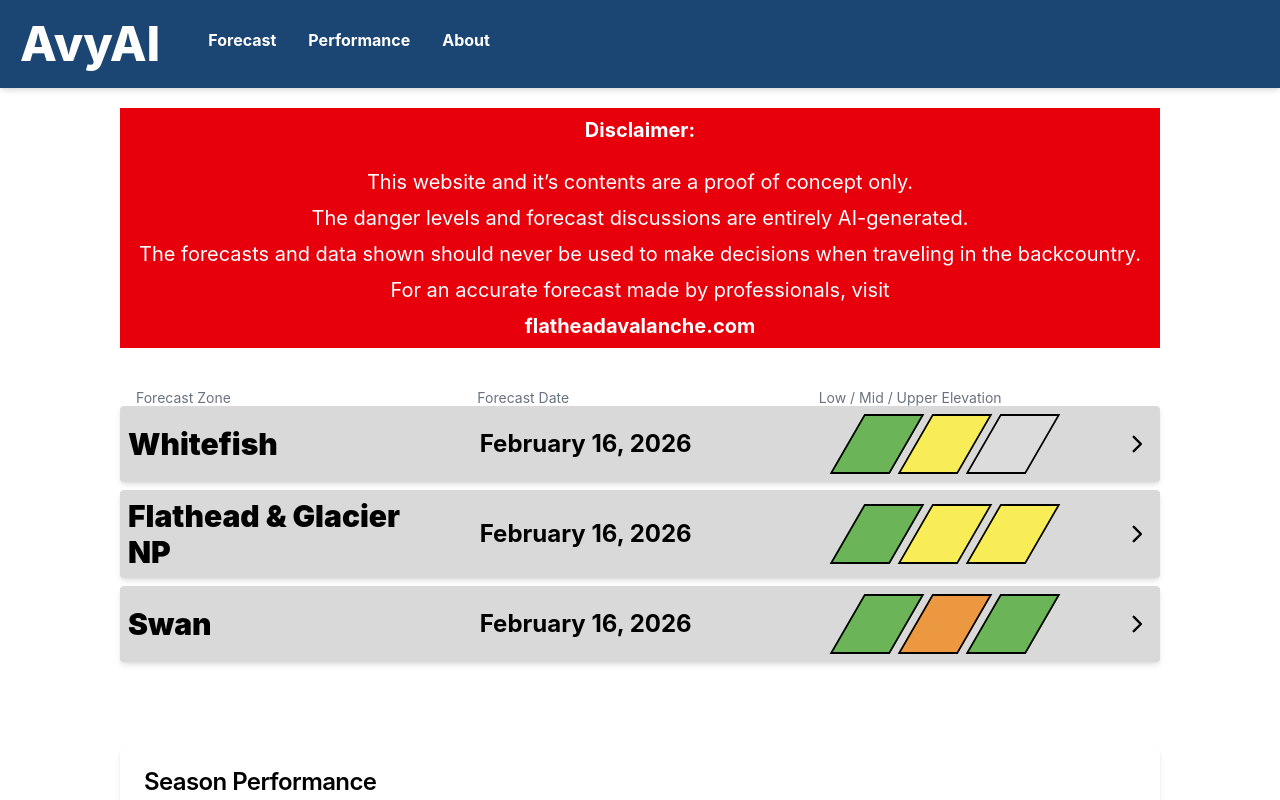
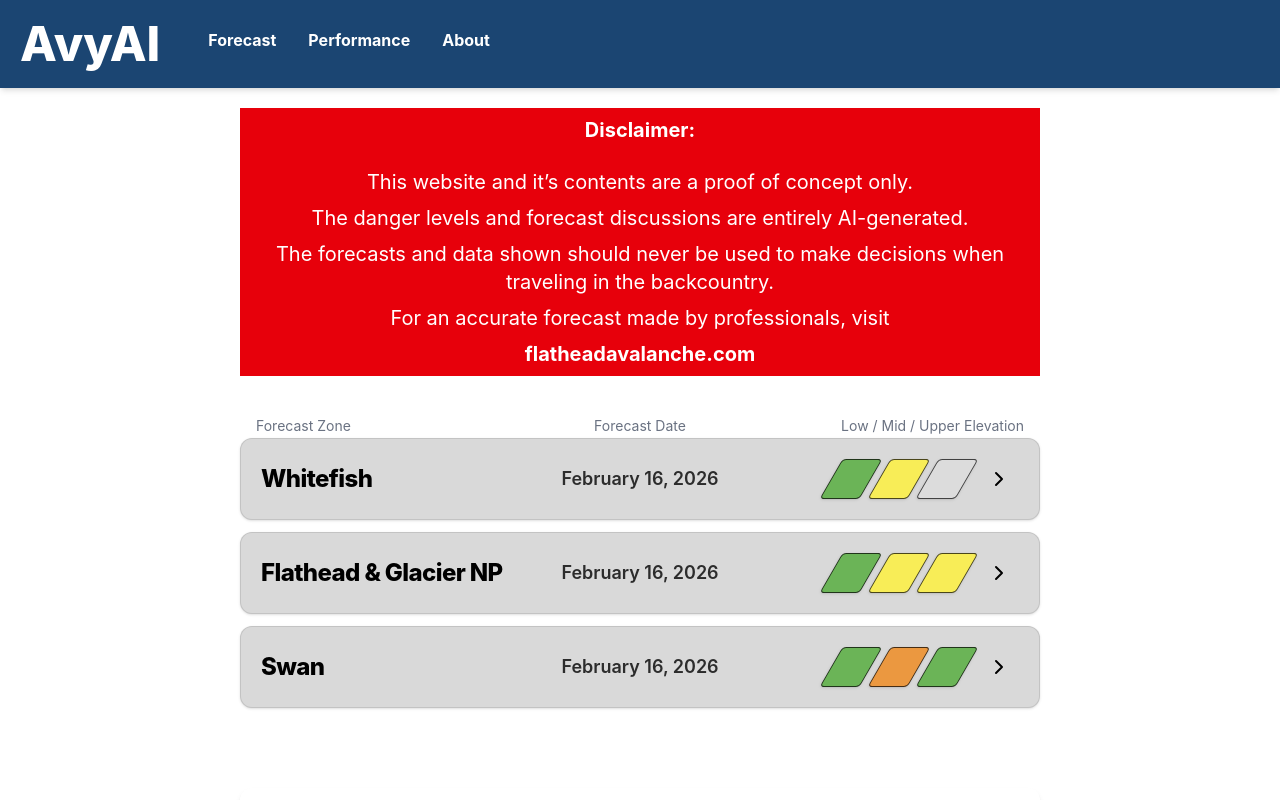
Before and after one commit to CanFam23/avy-forecasting, a React (Vite) app in the folder web/avyAI/: page / in a window 1280 px wide. Shown: the top 800 px of the page. Built offline with nearby package versions, Linux system fonts and the light colour scheme.

Commit message:
Improve styling of forecast pages and improve general layout

```diff
--- a/web/avyAI/src/App.tsx
+++ b/web/avyAI/src/App.tsx
@@ -53,12 +53,13 @@ function App() {
     return (
         <>
             <Navbar navNames={["Forecast", "Performance", "About"]}/>
-            <main className="justify-center mx-10 md:mx-30 my-5 min-h-screen">
+            <main className="justify-center mx-10 md:mx-60 my-5 min-h-screen">
                 <Disclaimer/>
-                <div className="grid grid-cols-3 gap-x-4 items-center w-full mb-[-10px] mt-10 px-4 text-gray-500 text-xs sm:text-sm">
+                <div
+                    className="grid grid-cols-3 gap-x-4 items-center w-full mb-[-10px] mt-10 px-4 text-gray-500 text-xs sm:text-sm">
                     <p>Forecast Zone</p>
-                    <p>Forecast Date</p>
-                    <p>Low / Mid / Upper Elevation</p>
+                    <p className="text-center">Forecast Date</p>
+                    <p className="text-end">Low / Mid / Upper Elevation</p>
                 </div>
                 <Forecast
                     dayPreds={dayPreds}
--- a/web/avyAI/src/components/Forecast.tsx
+++ b/web/avyAI/src/components/Forecast.tsx
@@ -4,13 +4,20 @@ import type {ForecastProps, ForecastDay, ForecastDiscussion} from "../types.ts";
 import {WeatherTable} from "./WeatherTable.tsx";
 import {dangerMap, dangerMapName} from "../utils/dangers.ts";
 
-export function Forecast({ dayPreds, zone, latestDate, zoneDataName, forecastDis, weather }: ForecastProps) {
-    const offset: number = 5;
-    const height: number = 66;
+export function Forecast({
+                             dayPreds,
+                             zone,
+                             latestDate,
+                             zoneDataName,
+                             forecastDis,
+                             weather,
+                         }: ForecastProps) {
+    const offset = 5;
+    const height = 66;
 
-    const lastestDateEpoch: number = latestDate;
-    const date: Date = new Date(lastestDateEpoch * 1000);
-    const daySeconds: number = 24 * 60 * 60;
+    const lastestDateEpoch = latestDate;
+    const date = new Date(lastestDateEpoch * 1000);
+    const daySeconds = 24 * 60 * 60;
 
     const dangerLevels: number[] = [];
     const dangerLevelsJSX: JSX.Element[] = [];
@@ -24,27 +31,18 @@ export function Forecast({ dayPreds, zone, latestDate, zoneDataName, forecastDis
                     dayPred.zone === zoneDataName
             ) ?? null;
 
-        if (dayData) {
+        const level = dayData?.predicted_danger ?? -1;
+
         dangerLevelsJSX.push(
             <div
                 key={e}
-                    className="w-6 md:w-15 h-6 md:h-15 skew-x-[-30deg] border-2 border-black"
-                    style={{
-                        backgroundColor: `var(--danger-${dangerMap.get(dayData.predicted_danger)})`,
-                    }}
+                className="h-7 w-7 sm:h-9 sm:w-9 md:h-10 md:w-10 skew-x-[-30deg] rounded-sm border border-black/70 shadow-sm"
+                style={{backgroundColor: `var(--danger-${dangerMap.get(level)})`}}
+                title={`${e}: ${level} - ${dangerMapName.get(level) ?? "Unknown"}`}
             />
         );
-            dangerLevels.push(dayData.predicted_danger);
-        } else {
-            dangerLevelsJSX.push(
-                <div
-                    key={e}
-                    className="w-6 md:w-15 h-6 md:h-15 skew-x-[-30deg] border-2 border-black"
-                    style={{ backgroundColor: `var(--danger-${dangerMap.get(-1)})` }}
-                />
-            );
-            dangerLevels.push(-1);
-        }
+
+        dangerLevels.push(level);
     }
 
     const prevDangers: JSX.Element[] = [];
@@ -53,52 +51,52 @@ export function Forecast({ dayPreds, zone, latestDate, zoneDataName, forecastDis
 
         const dayData: ForecastDay | null =
             dayPreds.find(
-                d =>
+                (d) =>
                     d.elevation === "upper" &&
                     d.date === currDayEpoch &&
                     d.zone === zoneDataName
-            )
-            ??
+            ) ??
             dayPreds.find(
-                d =>
+                (d) =>
                     d.elevation === "middle" &&
                     d.date === currDayEpoch &&
                     d.zone === zoneDataName
-            )
-            ??
+            ) ??
             null;
 
-        if (dayData) {
-            const currDate: string = new Date(currDayEpoch * 1000).toLocaleDateString("en-US", {
+        if (!dayData) continue;
+
+        const currDate = new Date(currDayEpoch * 1000).toLocaleDateString("en-US", {
             month: "short",
             day: "numeric",
         });
 
-            const currDateShort = date.toLocaleDateString("en-US", {
-                month: "numeric",
-                day: "numeric",
-            });
+        const currDateShort = new Date(currDayEpoch * 1000).toLocaleDateString(
+            "en-US",
+            {month: "numeric", day: "numeric"}
+        );
 
         prevDangers.push(
-                <div key={i}>
-                    <p className="hidden sm:block">{currDate}</p>
-                    <p className="sm:hidden">{currDateShort}</p>
+            <div key={i} className="flex flex-col items-center gap-1">
+                <p className="hidden sm:block text-xs text-gray-700">{currDate}</p>
+                <p className="sm:hidden text-[10px] text-gray-700">{currDateShort}</p>
                 <div
-                        className="w-9 md:w-15 h-9 md:h-15 border-2 border-black"
+                    className="h-10 w-10 sm:h-11 sm:w-11 md:h-12 md:w-12 rounded-md border border-black/70 shadow-sm"
                     style={{
-                            backgroundColor: `var(--danger-${dangerMap.get(dayData.predicted_danger)})`,
+                        backgroundColor: `var(--danger-${dangerMap.get(
+                            dayData.predicted_danger
+                        )})`,
                     }}
+                    title={`${dayData.predicted_danger} - ${
+                        dangerMapName.get(dayData.predicted_danger) ?? ""
+                    }`}
                 />
             </div>
         );
     }
-    }
 
     const forecastData: ForecastDiscussion | null =
-        forecastDis.find(
-            (dayForc) =>
-                dayForc.zone === zoneDataName
-        ) ?? null;
+        forecastDis.find((dayForc) => dayForc.zone === zoneDataName) ?? null;
 
     const [expanded, setExpanded] = useState(false);
 
@@ -108,111 +106,176 @@ export function Forecast({ dayPreds, zone, latestDate, zoneDataName, forecastDis
         year: "2-digit",
     });
 
-    const dateLong = date.toLocaleDateString('en-US', {
-        year: 'numeric',
-        month: 'long',
-        day: 'numeric'
+    const dateLong = date.toLocaleDateString("en-US", {
+        year: "numeric",
+        month: "long",
+        day: "numeric",
     });
 
     return (
-        <>
-            <section className="bg-[var(--color-secondary)] my-2 p-2 rounded-sm shadow-md">
-                {!expanded && <div className="flex space-x justify-between items-center">
-                  <div className="grid grid-cols-3 gap-x-4 items-center w-full mr-6 md:mr-10 lg:mr-20">
-                      {/* Left column - zone name */}
-                    <h2 className="font-black text-lg sm:text-xl md:text-3xl">
+        <section className="my-3 rounded-xl border border-black/10 bg-[var(--color-secondary)] shadow-sm">
+            {/* Collapsed header */}
+            {!expanded && (
+                <div className="grid grid-cols-[1fr_auto_1fr] items-center gap-3 p-4 sm:p-5">
+                    <h2 className="text-lg sm:text-xl md:text-2xl font-extrabold tracking-tight leading-tight break-words">
                         {zone}
                     </h2>
 
-                      {/* Middle column - date */}
-                    <div className="text-center">
-                      <p className="hidden lg:block font-bold text-l md:text-2xl">
+                    <div className="text-center text-sm sm:text-base md:text-lg font-semibold text-black/80">
+                        <span className="hidden lg:inline">{dateLong}</span>
+                        <span className="lg:hidden">{dateShort}</span>
+                    </div>
+
+                    <div className="flex items-center justify-end gap-3">
+                        <div className="flex gap-2">{dangerLevelsJSX}</div>
+                        <button
+                            type="button"
+                            onClick={() => setExpanded(true)}
+                            className="rounded-md p-2 hover:bg-black/5 active:bg-black/10"
+                            aria-label="Expand forecast"
+                        >
+                            <ChevronRight size={24}/>
+                        </button>
+                    </div>
+                </div>
+            )}
+
+            {/* Expanded */}
+            {expanded && (
+                <div className="p-4 sm:p-6">
+                    <div className="flex items-start justify-between gap-3">
+                        <div className="min-w-0">
+                            <h2 className="text-2xl md:text-3xl font-extrabold tracking-tight leading-tight break-words">
+                                {zone}
+                            </h2>
+                            <p className="mt-1 text-sm md:text-base font-semibold text-black/70">
                                 {dateLong}
-                      </p>
-                      <p className="lg:hidden font-bold text-l md:text-2xl">
-                          {dateShort}
                             </p>
                         </div>
 
-                      {/* Right column - danger levels */}
-                    <div className="flex space-x-2 justify-end">
-                        {dangerLevelsJSX}
+                        <button
+                            type="button"
+                            onClick={() => setExpanded(false)}
+                            className="rounded-md p-2 hover:bg-black/5 active:bg-black/10"
+                            aria-label="Collapse forecast"
+                        >
+                            <ChevronDown size={24}/>
+                        </button>
+                    </div>
+
+                    {/* Section: Avalanche Danger */}
+                    <div className="mt-8 w-fit">
+                        <h3 className="text-lg md:text-xl font-bold tracking-tight">
+                            Avalanche Danger
+                        </h3>
+
+                        <div className="mt-4 rounded-xl bg-white/90 p-4 sm:p-5 border border-black/10 shadow-sm">
+                            <div className="grid grid-cols-[minmax(0,1fr)_auto_minmax(0,1fr)] gap-4 items-center">
+                                <div
+                                    className="space-y-4 md:space-y-8 lg:space-y-16 text-xs sm:text-sm md:text-base text-black/80">
+                                    <p>Upper Elevation (Above 6500 ft)</p>
+                                    <p>Mid-Elevation (5000–6500 ft)</p>
+                                    <p>Low Elevation (Below 5000 ft)</p>
+                                </div>
+
+                                <div className="flex justify-center">
+                                    <svg
+                                        className="w-56 sm:w-64 md:w-72 h-auto"
+                                        viewBox={`0 0 200 ${height * 3}`}
+                                        aria-label="Avalanche danger by elevation"
+                                    >
+                                        <polygon
+                                            points={`100,0 75,${height} 125,${height}`}
+                                            className="stroke-black stroke-2"
+                                            style={{
+                                                fill: `var(--danger-${dangerMap.get(dangerLevels[2])})`,
+                                            }}
+                                        />
+                                        <polygon
+                                            points={`75,${height + offset} 125,${height + offset} 150,${height * 2}, 50,${height * 2}`}
+                                            className="stroke-black stroke-2"
+                                            style={{
+                                                fill: `var(--danger-${dangerMap.get(dangerLevels[1])})`,
+                                            }}
+                                        />
+                                        <polygon
+                                            points={`25,${height * 3}, 175,${height * 3}, 150,${
+                                                height * 2 + offset
+                                            }, 50,${height * 2 + offset}`}
+                                            className="stroke-black stroke-2"
+                                            style={{
+                                                fill: `var(--danger-${dangerMap.get(dangerLevels[0])})`,
+                                            }}
+                                        />
+                                    </svg>
+                                </div>
+
+                                <div
+                                    className="space-y-12 md:space-y-16 lg:space-y-20 text-xs sm:text-sm md:text-base font-semibold">
+                                    <p>
+                                        {dangerLevels[2]} — {dangerMapName.get(dangerLevels[2])}
+                                    </p>
+                                    <p>
+                                        {dangerLevels[1]} — {dangerMapName.get(dangerLevels[1])}
+                                    </p>
+                                    <p>
+                                        {dangerLevels[0]} — {dangerMapName.get(dangerLevels[0])}
+                                    </p>
+                                </div>
+                            </div>
                         </div>
                     </div>
 
-                  <ChevronRight className="hover:cursor-pointer" size={32} onClick={() => setExpanded(!expanded)}/>
-                </div>}
-
-                {expanded && <div className="flex flex-col justify-between text-center">
-                  <div className="flex justify-between items-center">
-                    <h2 className="font-black text-2xl md:text-3xl">{zone}</h2>
-                    <ChevronDown className="hover:cursor-pointer" size={32} onClick={() => setExpanded(!expanded)}/>
-                  </div>
-
-                  <p className="font-bold text-l md:text-2xl pb-10">{dateLong}</p>
-                  <h3 className="text-xl md:text-2xl font-bold ml-[10vw] xl:ml-[14vw] mr-auto text-start">Avalanche
-                    Danger</h3>
-
-                  <div className="flex justify-center bg-white lg:w-[80%] xl:w-[70%] mx-auto py-3">
-                    <div
-                      className="flex flex-col justify-between py-5 space-y-5 text-[8px] xs:text-[10px] md:text-[12px]">
-                      <p>Upper Elevation (Above 6500 ft)</p>
-                      <p>Mid-Elevation (5000-6500 ft)</p>
-                      <p>Low Elevation (Below 5000 ft)</p>
-                    </div>
-                    <svg className="w-1/2 lg:w-1/3 h-auto" viewBox={`0 0 200 ${height * 3}`}>
-                        {/* Top section */}
-                      <polygon points={`100,0 75,${height} 125,${height}`} className="stroke-black stroke-2"
-                               style={{fill: `var(--danger-${dangerMap.get(dangerLevels[2])})`}}/>
-                        {/* Middle section */}
-                      <polygon
-                        points={`75,${height + offset} 125,${height + offset} 150,${height * 2}, 50,${height * 2}`}
-                        className="stroke-black stroke-2"
-                        style={{fill: `var(--danger-${dangerMap.get(dangerLevels[1])})`}}/>
-                        {/* Bottom section */}
-                      <polygon
-                        points={`25,${height * 3}, 175,${height * 3}, 150,${height * 2 + offset}, 50,${height * 2 + offset}`}
-                        className="stroke-black stroke-2"
-                        style={{fill: `var(--danger-${dangerMap.get(dangerLevels[0])})`}}/>
-                    </svg>
-                    <div className="flex flex-col justify-between py-5 font-bold text-[10px] md:text-[14px]">
-                      <p>{dangerLevels[2]} - {dangerMapName.get(dangerLevels[2])}</p>
-                      <p>{dangerLevels[1]} - {dangerMapName.get(dangerLevels[1])}</p>
-                      <p>{dangerLevels[0]} - {dangerMapName.get(dangerLevels[0])}</p>
-                    </div>
-
-                  </div>
-
-                    <h3 className="text-xl md:text-2xl font-bold ml-[10vw] xl:ml-[14vw] mr-auto text-start mt-10">
+                    {/* Section: Forecast Details */}
+                    <div className="mt-10">
+                        <h3 className="text-lg md:text-xl font-bold tracking-tight">
                             Forecast Details
                         </h3>
 
-                  <div className="mt-6 space-y-6 max-w-3xl mx-auto text-center">
+                        <div className="mt-4 max-w-3xl">
+                            <div className="space-y-6">
                                 {[
-                          { label: "Primary Concern", value: forecastData?.primary_concern },
-                          { label: "Discussion", value: forecastData?.discussion },
-                          { label: "Travel Advice", value: forecastData?.travel_advice },
-                      ].map(({ label, value }) => (
-                          <section key={label}>
-                              <h4 className="font-semibold text-lg mb-1">{label}</h4>
-                              <p className="text-xs md:text-lg text-gray-700 leading-relaxed">
+                                    {label: "Primary Concern", value: forecastData?.primary_concern},
+                                    {label: "Discussion", value: forecastData?.discussion},
+                                    {label: "Travel Advice", value: forecastData?.travel_advice},
+                                ].map(({label, value}) => (
+                                    <section
+                                        key={label}
+                                        className="rounded-xl bg-white/80 border border-black/10 p-4 shadow-sm"
+                                    >
+                                        <h4 className="text-base md:text-lg font-semibold">
+                                            {label}
+                                        </h4>
+                                        <p className="mt-2 text-sm md:text-base text-gray-700 leading-relaxed">
                                             {value ?? "—"}
                                         </p>
                                     </section>
                                 ))}
                             </div>
+                        </div>
+                    </div>
 
-                  <h3 className="text-xl md:text-2xl font-bold mt-10 text-cetner">Last {prevDangers.length} days</h3>
-                  <div className="flex space-x-5 justify-center">
+                    {/* Section: Previous Days */}
+                    <div className="mt-10">
+                        <h3 className="text-lg md:text-xl font-bold tracking-tight">
+                            Last {prevDangers.length} days
+                        </h3>
+                        <div className="mt-4 flex flex-wrap justify-center gap-4">
                             {prevDangers}
                         </div>
+                    </div>
 
-                  <h3 className="text-xl md:text-2xl font-bold ml-[10vw] xl:ml-[14vw] mr-auto text-start mt-10">Weather
-                    Forecast</h3>
-                  <WeatherTable rows={weather.filter(r => r.zone_name == zoneDataName)} />
-
-                </div>}
+                    {/* Section: Weather */}
+                    <div className="mt-10">
+                        <h3 className="text-lg md:text-xl font-bold tracking-tight">
+                            Weather Forecast
+                        </h3>
+                        <div className="mt-4">
+                            <WeatherTable rows={weather.filter((r) => r.zone_name === zoneDataName)}/>
+                        </div>
+                    </div>
+                </div>
+            )}
         </section>
-        </>
-    )
+    );
 }
```
Also changed, not shown: web/avyAI/src/components/Navbar.tsx (+16 -14 lines). Lines whose indentation alone changed are shown as unchanged.
